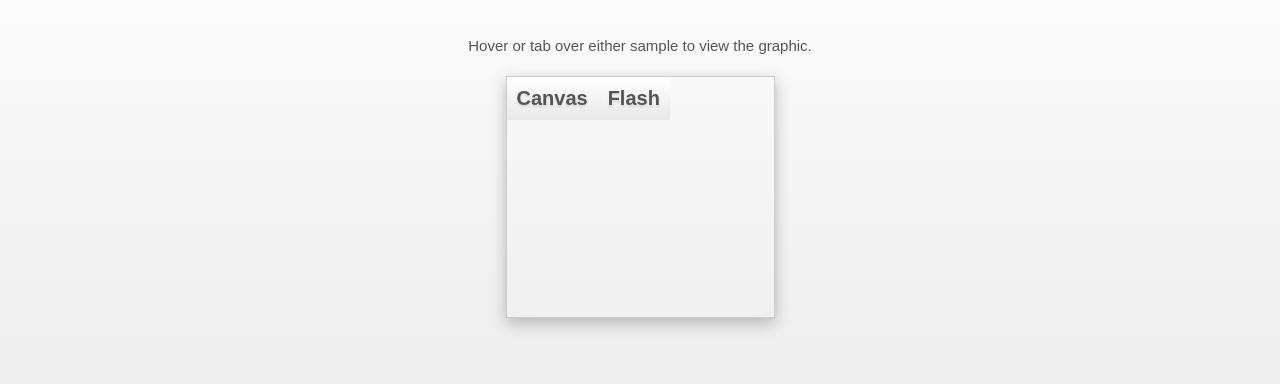
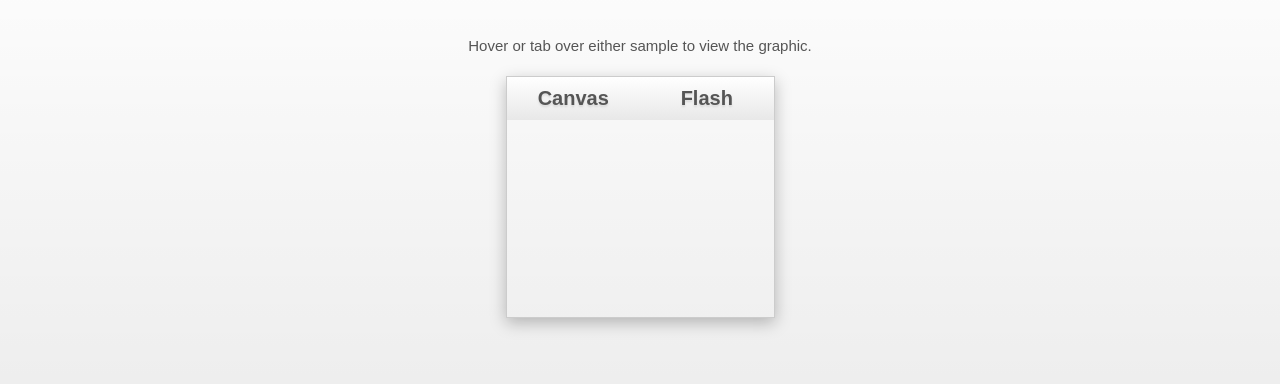
Before and after one commit to xcjs/canvas-vs-flash, a plain HTML site: page index.html in a window 1280 px wide. Shown: the part 110-494 px from the top of the page. Drawn offline with Linux system fonts and the light colour scheme.

Commit message:
Corrected for equal column width.

```diff
--- a/css/styles.css
+++ b/css/styles.css
@@ -55,10 +55,12 @@ div.wrapper {
 }
 
 ul.drawings {
-	display: block;
+	display: table;
 	list-style-position: outside;
 	list-style-type: none;
 	position: relative;
+	table-layout: fixed;
+	width: 267px;
 }
 
 ul.drawings li {
@@ -66,7 +68,6 @@ ul.drawings li {
 	display: table-cell;
 	overflow: visible;
 	min-width: 1%;
-	table-layout: fixed;
 }
 
 ul.drawings li a {
```
